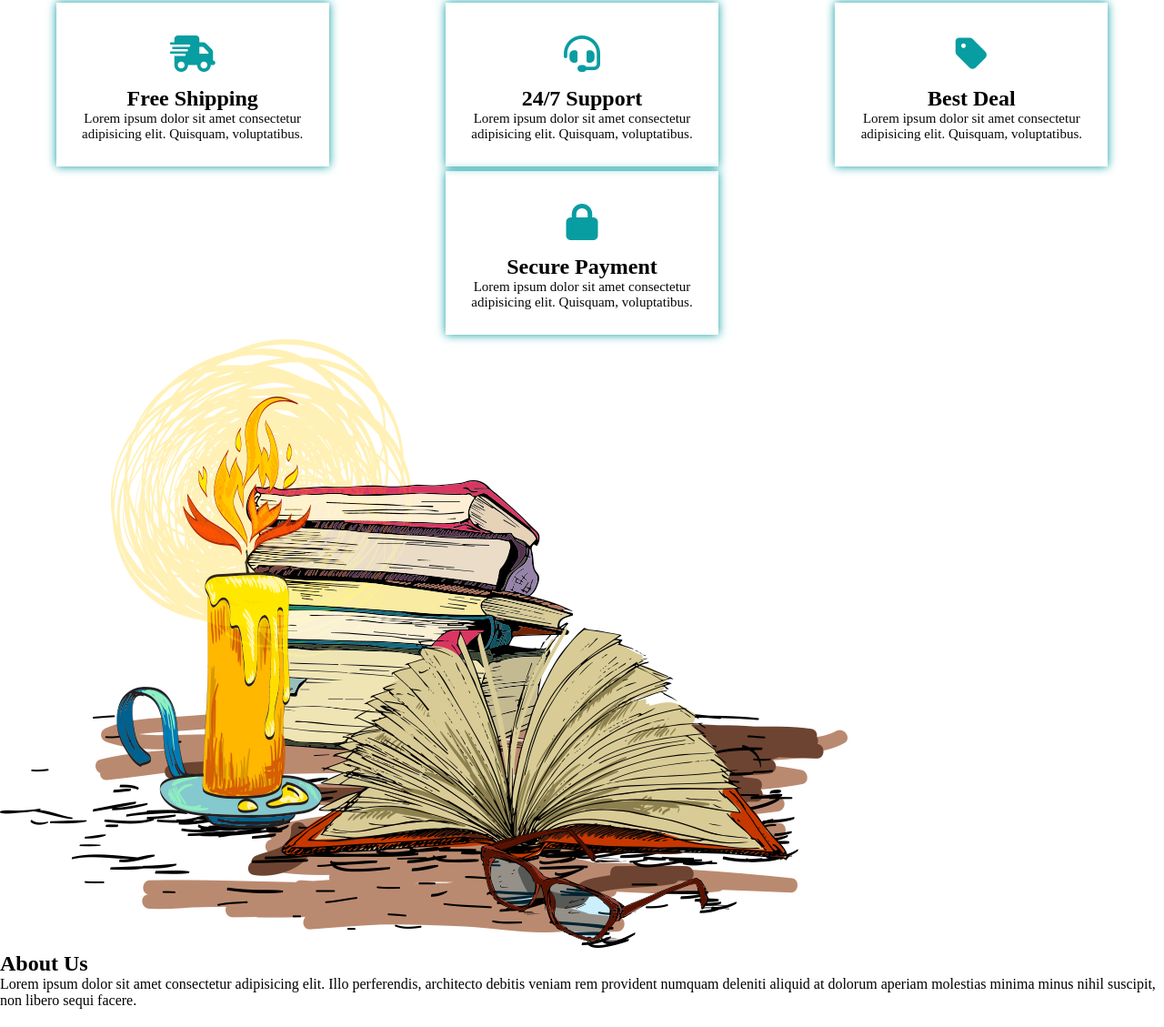
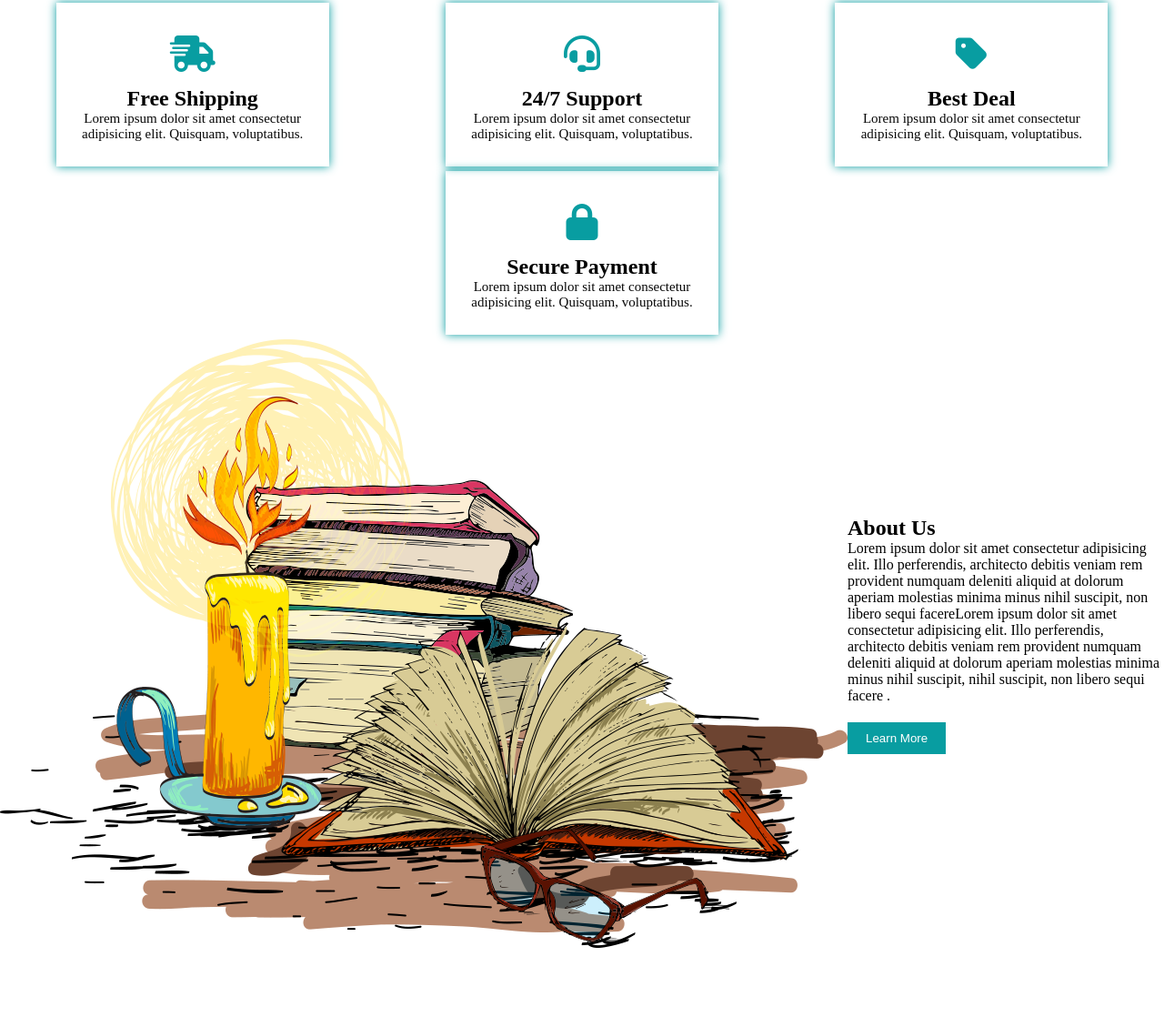
Before and after one commit to masaikmail-ai/book-stor, a plain HTML site: page index.html in a window 1280 px wide. Shown: the part 937-2066 px from the top of the page at 91% size. After the commit the page ends 1999 px from the top, so only its background shows below. Drawn offline with Linux system fonts and the light colour scheme.

Commit message:
“update”

```diff
--- a/index.html
+++ b/index.html
@@ -81,12 +81,15 @@
         <h2>Secure Payment</h2>
         <p>Lorem ipsum dolor sit amet consectetur adipisicing elit. Quisquam, voluptatibus.</p>
     </div>
-    <div>
+    <div class="flex container">
         <img src="assets/img/about.png" alt="book">
-        <div></div>
+        <div>
         <h2>About Us</h2>
         <p>Lorem ipsum dolor sit amet consectetur adipisicing elit. Illo perferendis, architecto debitis veniam rem provident numquam deleniti
-             aliquid at dolorum aperiam molestias minima minus nihil suscipit, non libero sequi facere.</p>
+             aliquid at dolorum aperiam molestias minima minus nihil suscipit, non libero sequi facereLorem ipsum dolor sit amet consectetur adipisicing elit. Illo perferendis, architecto debitis veniam rem provident numquam deleniti
+             aliquid at dolorum aperiam molestias minima minus nihil suscipit, nihil suscipit, non libero sequi facere
+             .</p>
+        <button class="button">Learn More</button>
         </div>
     </div>
     </section>
```
